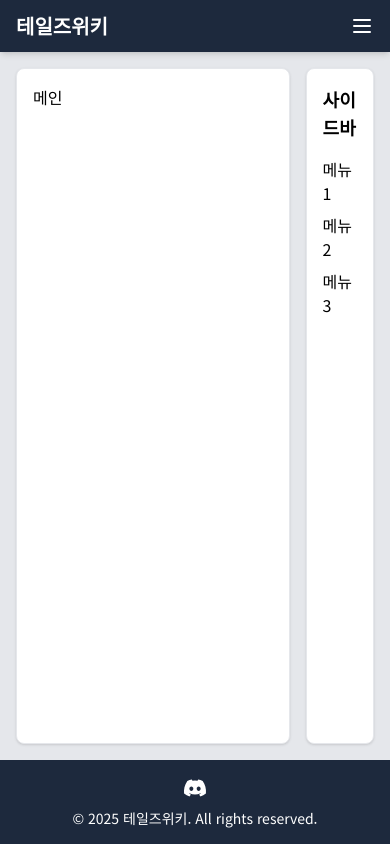
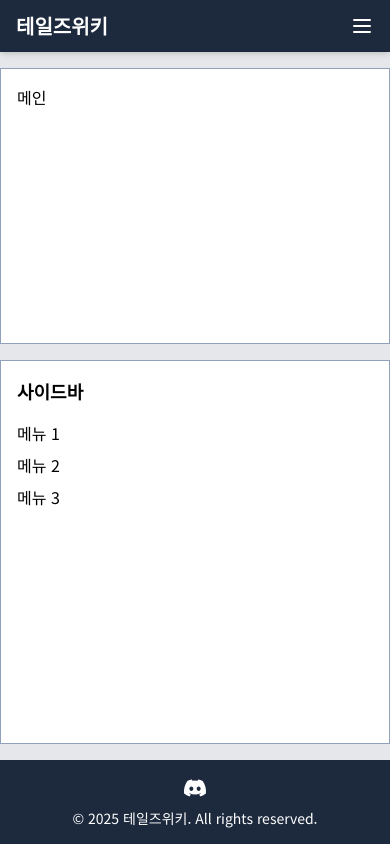
Before and after one commit to tales-wiki/frontend-next, a Next.js app: page / in a window 390 px wide. Built offline with nearby package versions, Linux system fonts and the light colour scheme.

Commit message:
style: 레이아웃 메인 부분 디자인

```diff
--- a/src/components/layout/Layout.tsx
+++ b/src/components/layout/Layout.tsx
@@ -11,8 +11,8 @@ const Layout = ({ children }: LayoutProps) => {
   return (
     <div className="min-h-screen flex flex-col">
       <Header />
-      <main className="flex-1 grid grid-cols-[8fr_2fr] gap-4 p-4">
-        <div className="bg-white p-4 rounded-lg border border-gray-200 shadow-sm">
+      <main className="flex-1 grid grid-cols-1 lg:grid-cols-[8.5fr_1.5fr] gap-4 px-0 lg:px-4 py-4">
+        <div className="bg-white p-4 border border-slate-400 lg:rounded-lg">
           {children}
         </div>
         <Sidebar />
--- a/src/components/layout/Sidebar.tsx
+++ b/src/components/layout/Sidebar.tsx
@@ -1,6 +1,6 @@
 const Sidebar = () => {
   return (
-    <aside className="bg-white p-4 rounded-lg border border-gray-200 shadow-sm">
+    <aside className="bg-white p-4 border border-slate-400 lg:rounded-lg">
       <h2 className="text-lg font-semibold mb-4">사이드바</h2>
       <nav>
         <ul className="space-y-2">
```
